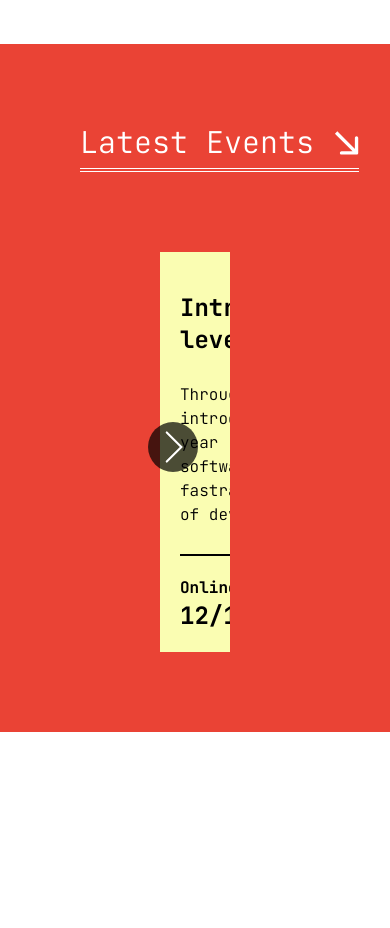
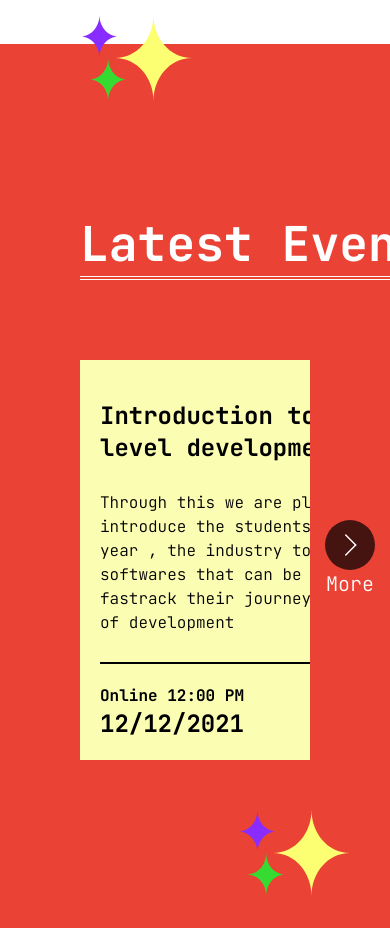
Before and after one commit to Adrin7113/GDSC-MITS, a Nuxt app: page / in a window 390 px wide. Shown: the part 1020-1948 px from the top of the page. Before the commit the page ends 1752 px from the top, so only its background shows below. Built offline with nearby package versions, Linux system fonts and the light colour scheme.

Commit message:
Small Fixes

```diff
--- a/components/SVG/Sparkle.vue
+++ b/components/SVG/Sparkle.vue
@@ -8,16 +8,18 @@
   >
     <path
       d="M73.5217 0.943451C73.5217 23.6388 89.4351 43.9435 111.878 43.9435C89.4351 43.9435 73.5217 64.2495 73.5217 86.9435C73.5217 64.2495 57.6083 43.9435 35.1655 43.9435C57.6083 43.9435 73.5217 23.6388 73.5217 0.943451Z"
-      fill="#36DB32"
+      :fill="color3 || '#36DB32'"
     />
     <path
       d="M28.1918 43.9435C28.1918 55.2926 36.1457 65.4435 47.3708 65.4435C36.1457 65.4435 28.1918 75.5972 28.1918 86.9435C28.1918 75.5972 20.2379 65.4435 9.01278 65.4435C20.2379 65.4435 28.1918 55.2926 28.1918 43.9435Z"
-      fill="#005FFF"
+      :fill="color2 || '#005FFF'"
     />
     <path
       d="M19.4733 0.943451C19.4733 12.2912 27.4272 22.4435 38.6523 22.4435C27.4291 22.4435 19.4733 32.5972 19.4733 43.9435C19.4733 32.5972 11.5194 22.4435 0.294277 22.4435C11.5194 22.4435 19.4733 12.2912 19.4733 0.943451Z"
-      fill="#7000FF"
+      :fill="color1 || '#7000FF'"
     />
   </svg>
 </template>
-<script setup></script>
+<script setup>
+const { color1, color2, color3 } = defineProps(["color1", "color2", "color3"]);
+</script>
--- a/components/events/LatestEvents.vue
+++ b/components/events/LatestEvents.vue
@@ -1,14 +1,26 @@
 <template>
-  <div class="w-full min-h-[500px] p-20 bg-gRed mono">
+  <div class="w-full min-h-[500px] p-20 bg-gRed mono relative py-44">
+    <SVGSparkle
+      color1="#892CFF"
+      color2="#36DB32"
+      color3="#FCFF71"
+      class="absolute top-[-30px] left-20"
+    />
+    <SVGSparkle
+      color1="#892CFF"
+      color2="#36DB32"
+      color3="#FCFF71"
+      class="absolute bottom-10 right-10"
+    />
     <h1
       @click="hanldeScroll"
-      class="text-white flex gap-5 w-max justify-start items-center h-max text-3xl border-b-4 border-white border-double pb-2"
+      class="text-white flex gap-5 w-max justify-start items-center h-max text-5xl font-bold border-b-4 border-white border-double pb-2"
     >
       Latest Events <SVGLinesArrowTilted width="25" height="25" />
     </h1>
     <div class="relative">
       <div
-        class="pt-20 mx-20 flex overflow-scroll gap-5 no-scrollbar"
+        class="pt-20 md:mx-20 flex overflow-scroll gap-5 no-scrollbar"
         ref="scrollableRef"
       >
         <EventsEventCard
@@ -24,13 +36,19 @@
       <SVGLinesScrollArrow
         v-if="!scrollHideRight"
         @click="hanldeScroll('R')"
-        class="absolute bg-black/70 top-[52%] right-28 rounded-full"
+        class="hidden md:block absolute bg-black/70 top-[52%] right-5 md:right-28 rounded-full"
       />
       <SVGLinesScrollArrow
         v-if="!scrollHideLeft"
         @click="hanldeScroll('L')"
-        class="absolute bg-black/70 top-[52%] left-28 rotate-180 rounded-full"
+        class="hidden md:block absolute bg-black/70 top-[52%] left-28 rotate-180 rounded-full"
       />
+      <div
+        class="absolute md:hidden top-[50%] right-[-65px] flex flex-col justify-center items-center"
+      >
+        <SVGLinesScrollArrow class="bg-black/70 rounded-full p-2" />
+        <h1 class="text-xl text-white">More</h1>
+      </div>
     </div>
   </div>
 </template>
--- a/components/landing/Landing.vue
+++ b/components/landing/Landing.vue
@@ -2,7 +2,7 @@ import type { SVGSparkle } from '#build/components';
 <template>
   <div class="flex flex-col items-center pt-40 pb-20 mono">
     <div class="relative">
-      <h1 class="text-9xl font-semibold">learn. collaborate.</h1>
+      <h1 class="text-9xl font-semibold">learn. Collaborate.</h1>
       <div class="w-full flex gap-80 items-center my-5">
         <h1 class="text-9xl font-semibold">create.</h1>
         <button
```
